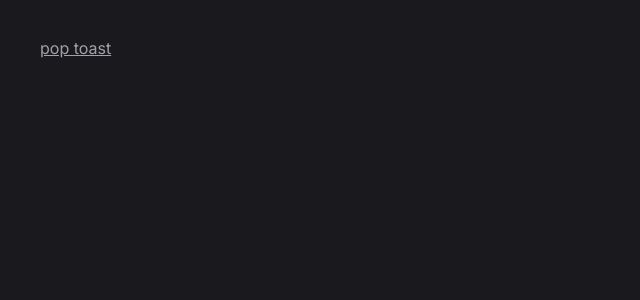
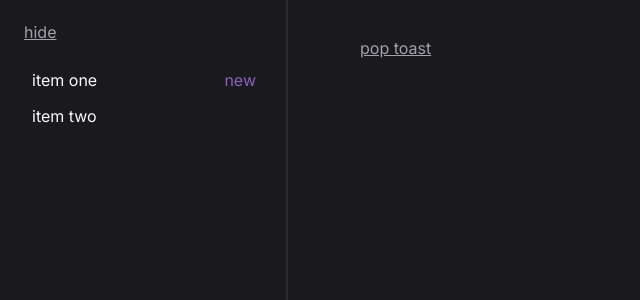
Before and after one commit to chrischenld/toast, a Next.js app: page / in a window 1280 px wide. Shown: the top 300 px of the page, without its empty margins (0-640 px from the left). Built offline with nearby package versions, Linux system fonts and the light colour scheme.

Commit message:
feat(Sidebar): add Sidebar component with collapse functionality

```diff
--- a/app/page.tsx
+++ b/app/page.tsx
@@ -3,6 +3,7 @@
 import React, { useState, useEffect } from "react";
 import { Toast } from "../components/Toast";
 import { Button } from "../components/Button";
+import { Sidebar } from "../components/Sidebar";
 import { motion } from "framer-motion";
 
 export default function Home() {
@@ -72,9 +73,12 @@ export default function Home() {
   };
 
   return (
-    <div className="bg-default-base text-default-fg min-h-screen flex flex-col gap-8 p-8">
-      <Button text="pop toast" onClick={popToast} />
-      <div className="h-64 relative">
+    <div className="bg-default-base text-default-fg min-h-screen flex flex-row gap-8">
+      <Sidebar />
+      <div className="p-8 flex flex-col gap-32">
+        <Button text="pop toast" onClick={popToast} />
+      </div>
+      <div className="h-48 absolute bottom-0 inset-x-0">
         {toasts.map((toast, index) => {
           const secondToast = index === toasts.length - 2;
           const thirdToast = index === toasts.length - 3;
--- /dev/null
+++ b/components/NavItem.tsx
@@ -0,0 +1,29 @@
+import React from "react";
+
+interface Props {
+  itemName: string;
+  accent: boolean;
+  accentText: string;
+}
+
+export function NavItem({ itemName, accent, accentText }: Props) {
+  return (
+    <div
+      className="
+        flex
+        items-center
+        justify-between
+        w-64
+        h-8
+        pl-4
+        pr-4
+        rounded-sm
+        hover:bg-default-muted
+        hover:cursor-pointer
+    "
+    >
+      <p>{itemName}</p>
+      {accent && <p className="text-default-accent">{accentText || "•"}</p>}
+    </div>
+  );
+}
--- /dev/null
+++ b/components/Sidebar.tsx
@@ -0,0 +1,46 @@
+"use client";
+
+import React, { useState, useEffect } from "react";
+import { NavItem } from "./NavItem";
+import { Button } from "./Button";
+import { motion, AnimatePresence, useSpring } from "framer-motion";
+
+export function Sidebar() {
+  const [sidebarCollapse, setSidebarCollapse] = useState("18rem");
+  const [hideCollapsed, setHideCollapsed] = useState(true);
+
+  const toggleSidebarCollapse = () => {
+    setSidebarCollapse(sidebarCollapse === "18rem" ? "6rem" : "18rem");
+    setHideCollapsed(!hideCollapsed);
+    console.log(sidebarCollapse);
+  };
+
+  return (
+    <motion.div
+      className={`flex flex-col gap-4 max-h-screen p-4 bg-default-base border-r-2 border-default-border`}
+      initial={{ width: sidebarCollapse }} // Animate the width change
+      animate={{ width: sidebarCollapse }} // Animate the width change
+      transition={{
+        type: "spring",
+        stiffness: 700,
+        damping: 50,
+      }} // Transition duration and onUpdate
+    >
+      <Button text="hide" onClick={toggleSidebarCollapse} />
+      <AnimatePresence>
+        {hideCollapsed && (
+          <motion.div
+            className="flex flex-col gap-1"
+            initial={{ opacity: 0, x: "-2rem" }}
+            animate={{ opacity: 1, x: 0 }}
+            exit={{ opacity: 0, x: "-2rem" }}
+            transition={{ type: "spring", stiffness: 500, damping: 30 }} // Transition duration
+          >
+            <NavItem itemName="item one" accent accentText="new" />
+            <NavItem itemName="item two" />
+          </motion.div>
+        )}
+      </AnimatePresence>
+    </motion.div>
+  );
+}
--- a/tailwind.config.js
+++ b/tailwind.config.js
@@ -20,6 +20,7 @@ module.exports = {
           fg: "#FAFAFA",
           accent: "#8E60BB",
           border: "#29292F",
+          muted: "#313139",
         },
       },
       // backgroundImage: {
```
